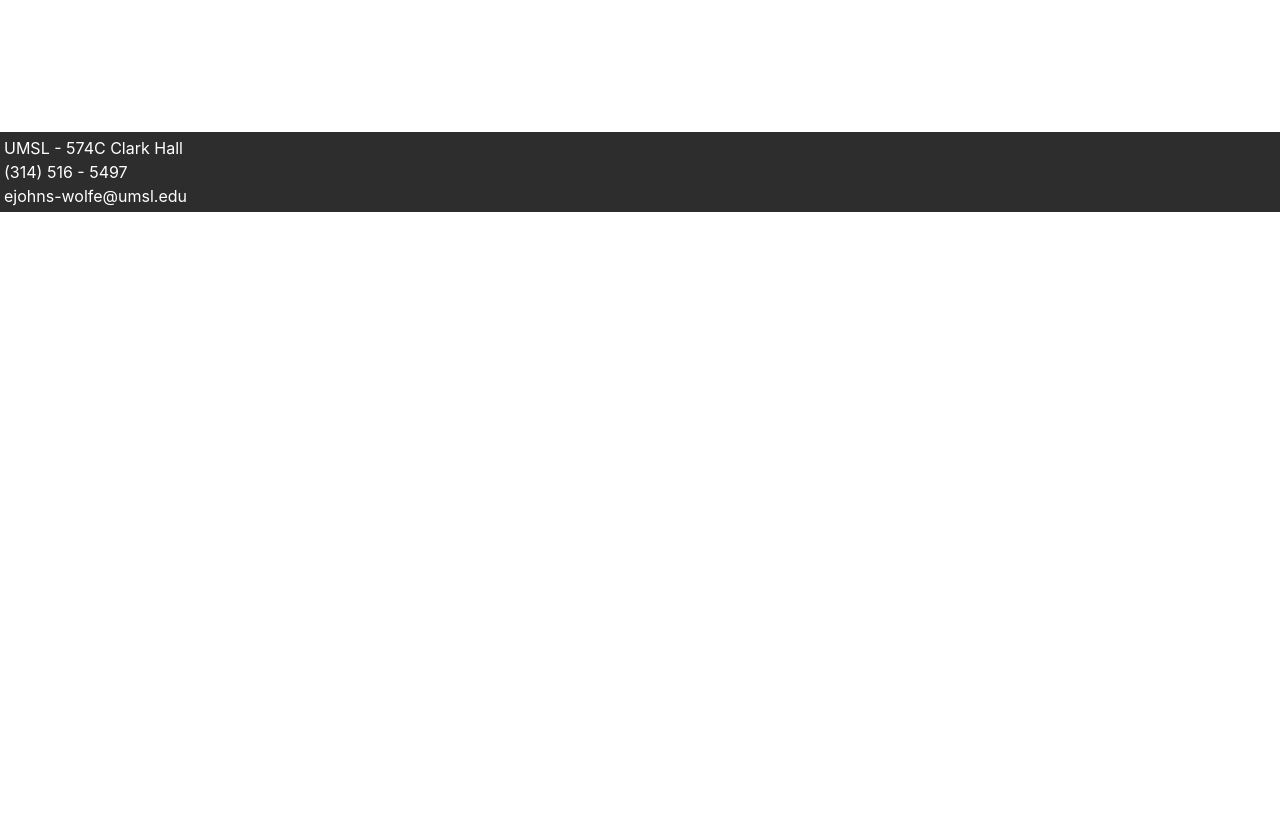
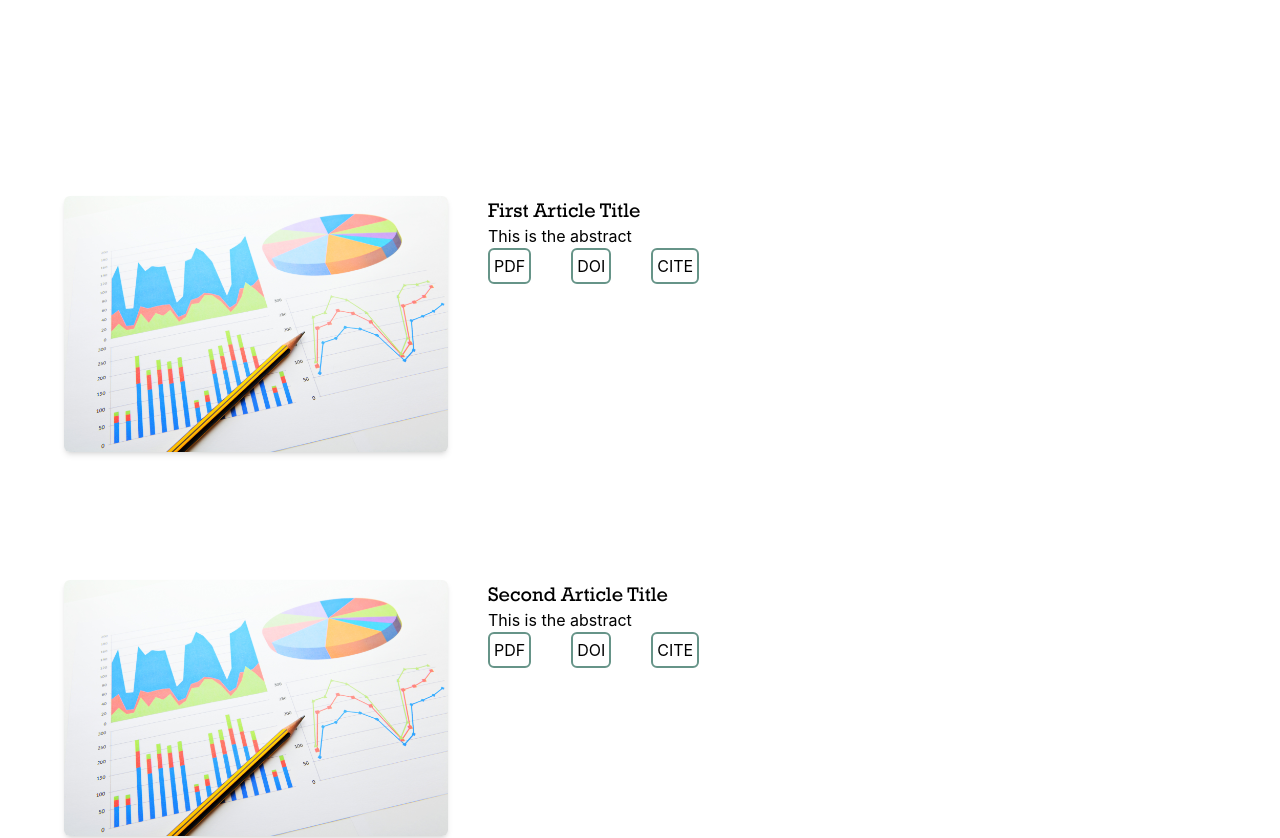
Before and after one commit to Cwoodard2/umsl-professor-web, a React (Create React App) app: page /Research in a window 1280 px wide. Shown: the part 760-1598 px from the top of the page. Before the commit the page ends 972 px from the top, so only its background shows below. Built offline with nearby package versions, Linux system fonts and the light colour scheme.

Commit message:
Implementing framework of research page

```diff
--- a/src/components/NavButton.tsx
+++ b/src/components/NavButton.tsx
@@ -4,7 +4,7 @@ import { Link } from 'react-router-dom';
 const NavButton = (props: any) => {
     let styles: string;
     if (props.colors === 'white') {
-        styles = "border-white border-4 p-1 pl-2 pr-2 rounded-md text-white";
+        styles = "border-white border-4 p-1 rounded-md text-white";
     } else {
         styles = "border-webGreen border-4 p-1 rounded-md text-webGreen"
     }
--- a/src/components/Navigation.tsx
+++ b/src/components/Navigation.tsx
@@ -9,11 +9,11 @@ const Navigation = (props: any) => {
                     <div className="h-1 bg-webGreen rounded-lg w-full"></div>
                 </Link>
             <div className="flex flex-row gap-3">
+                <Link to='/Research'>
+                    <button>Research</button>
+                </Link>
                 <Link to='/Teaching'>
                     <button>Teaching</button>
-                </Link>
-                <Link to='/Research'>
-                    <button>Research</button>
                 </Link>
                 <Link to='/CommunityEngagement'>
                     <button>Community Engagement</button>
--- /dev/null
+++ b/src/components/ResearchItems.tsx
@@ -0,0 +1,21 @@
+import React from "react";
+import researchImage from "../images/research2.jpeg";
+
+const ResearchItems = (props: any) => {
+    return (
+        <div className="flex flex-row p-16 gap-10">
+            <img src={researchImage} className="w-1/3 h-3/5 rounded-md shadow-md object-cover" alt="Placeholder alt text"/>
+            <div className="flex flex-col">
+                <h3 className="rockwell text-xl">{props.articleTitle}</h3>
+                <p>{props.abstract}</p>
+                <div className="flex flex-row gap-10">
+                    <button className="bg-white border-webGreen border-2 rounded-md p-1">PDF</button>
+                    <button className="bg-white border-webGreen border-2 rounded-md p-1">DOI</button>
+                    <button className="bg-white border-webGreen border-2 rounded-md p-1">CITE</button>
+                </div>
+            </div>
+        </div>
+    );
+};
+
+export default ResearchItems;
--- a/src/components/StandardPage.tsx
+++ b/src/components/StandardPage.tsx
@@ -6,7 +6,7 @@ const StandardPage = (props: any) => {
     return (
         <div>
             <Navigation />
-            {props.children}
+                {props.children}
             <Footer />
         </div>
     );
--- a/src/pages/Research.tsx
+++ b/src/pages/Research.tsx
@@ -1,6 +1,7 @@
 import React from "react";
 import StandardPage from "../components/StandardPage";
 import researchImage from '../images/research2.jpeg';
+import ResearchItems from "../components/ResearchItems";
 
 const Research = () => {
     return (
@@ -12,6 +13,11 @@ const Research = () => {
                 </div>
                 <img src={researchImage} className="w-1/3 h-3/5 rounded-md shadow-md object-cover" alt="Elaina Johns-Wolfe"></img>
             </div>
+            <div className="flex flex-col">
+                <ResearchItems articleTitle="First Article Title" abstract="This is the abstract"/>
+                <ResearchItems articleTitle="Second Article Title" abstract="This is the abstract"/>
+                <ResearchItems articleTitle="Third Article Title" abstract="This is the abstract"/>
+            </div>
         </StandardPage>
     );
 };
```
